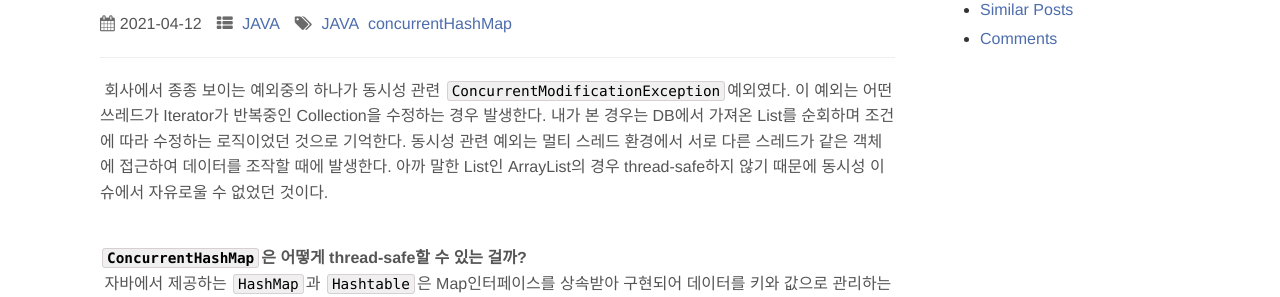
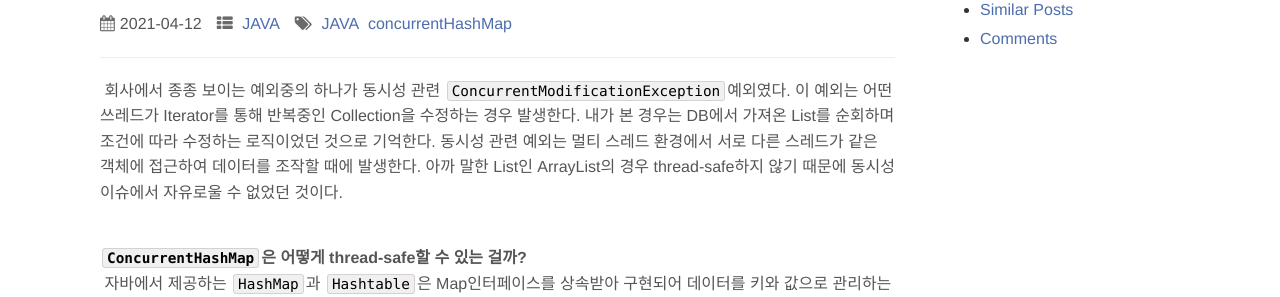
Before and after one commit to isaac1102/isaac1102.github.io, a Jekyll site: the page built from _posts/2021-04-12-concurrentHashMap.md, in a window 1280 px wide. Shown: the part 135-432 px from the top of the page. Built offline with Jekyll 4.4.1, drawn with Linux system fonts in a browser that asks for light colours; comment, search, counter and statistics services are not loaded; a style sheet for code colours, icons or effects is not loaded.

Commit message:
Update 2021-04-12-concurrentHashMap.md

```diff
--- a/_posts/2021-04-12-concurrentHashMap.md
+++ b/_posts/2021-04-12-concurrentHashMap.md
@@ -8,7 +8,7 @@ tags: JAVA concurrentHashMap
 * content
 {:toc}
 
-&nbsp;회사에서 종종 보이는 예외중의 하나가 동시성 관련 `ConcurrentModificationException`예외였다. 이 예외는 어떤 쓰레드가 Iterator가 반복중인 Collection을 수정하는 경우 발생한다. 내가 본 경우는 DB에서 가져온 List를 순회하며 조건에 따라 수정하는 로직이었던 것으로 기억한다. 동시성 관련 예외는 멀티 스레드 환경에서 서로 다른 스레드가 같은 객체에 접근하여 데이터를 조작할 때에 발생한다. 아까 말한 List인 ArrayList의 경우 thread-safe하지 않기 때문에 동시성 이슈에서 자유로울 수 없었던 것이다.
+&nbsp;회사에서 종종 보이는 예외중의 하나가 동시성 관련 `ConcurrentModificationException`예외였다. 이 예외는 어떤 쓰레드가 Iterator를 통해 반복중인 Collection을 수정하는 경우 발생한다. 내가 본 경우는 DB에서 가져온 List를 순회하며 조건에 따라 수정하는 로직이었던 것으로 기억한다. 동시성 관련 예외는 멀티 스레드 환경에서 서로 다른 스레드가 같은 객체에 접근하여 데이터를 조작할 때에 발생한다. 아까 말한 List인 ArrayList의 경우 thread-safe하지 않기 때문에 동시성 이슈에서 자유로울 수 없었던 것이다.
 <br>
 
 
```
